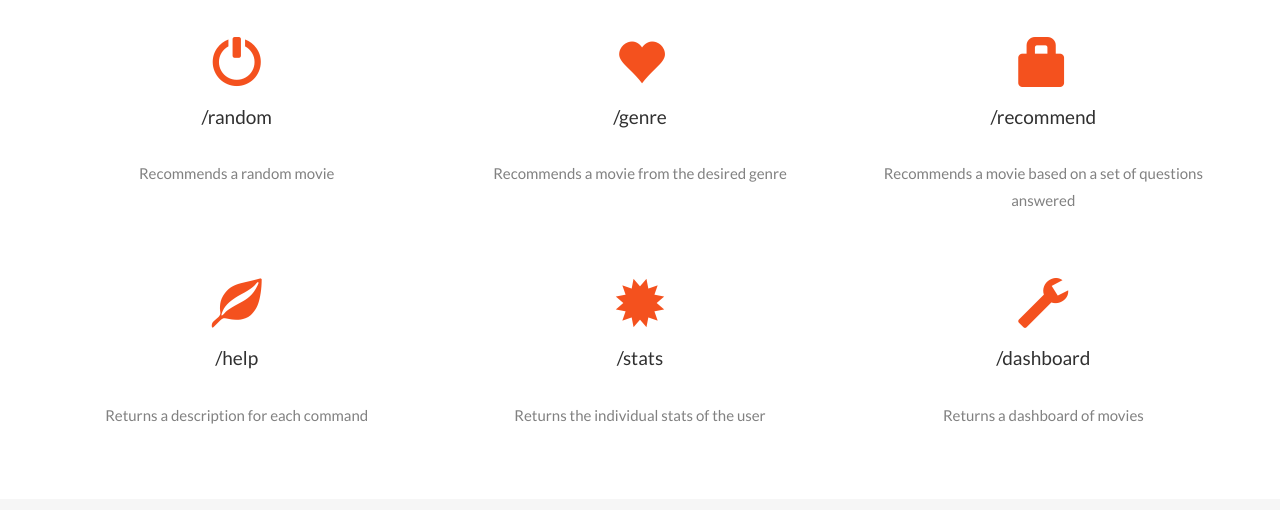
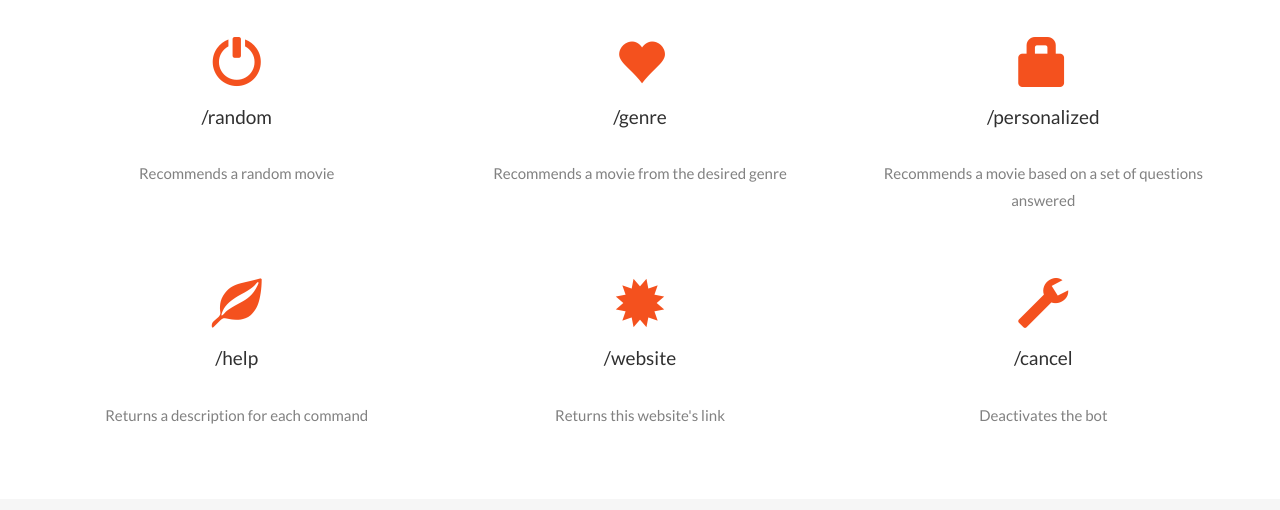
Before and after one commit to arnav0401/Movie_Recommendation_Bot, a Python web app: template Frontend/Landing Page/Template/home.html in a window 1280 px wide. Shown: the part 1671-2181 px from the top of the page. Run offline with Jinja, Linux system fonts and the light colour scheme; the template is opened without the code that fills it, so the values that code supplies are empty; some libraries are stand-ins or nearby versions.

Commit message:
Update home.html

```diff
--- a/Frontend/Landing Page/Template/home.html
+++ b/Frontend/Landing Page/Template/home.html
@@ -286,7 +286,7 @@
     </div>
     <div class="col-sm-4">
       <span class="glyphicon glyphicon-lock logo-small"></span>
-      <h4>/recommend</h4>
+      <h4>/personalized</h4>
       <p>Recommends a movie based on a set of questions answered</p>
     </div>
   </div>
@@ -299,13 +299,13 @@
     </div>
     <div class="col-sm-4">
       <span class="glyphicon glyphicon-certificate logo-small"></span>
-      <h4>/stats</h4>
-      <p>Returns the individual stats of the user</p>
+      <h4>/website</h4>
+      <p>Returns this website's link</p>
     </div>
     <div class="col-sm-4">
       <span class="glyphicon glyphicon-wrench logo-small"></span>
-      <h4 style="color:#303030;">/dashboard</h4>
-      <p>Returns a dashboard of movies</p>
+      <h4 style="color:#303030;">/cancel</h4>
+      <p>Deactivates the bot</p>
     </div>
   </div>
 </div>
```
